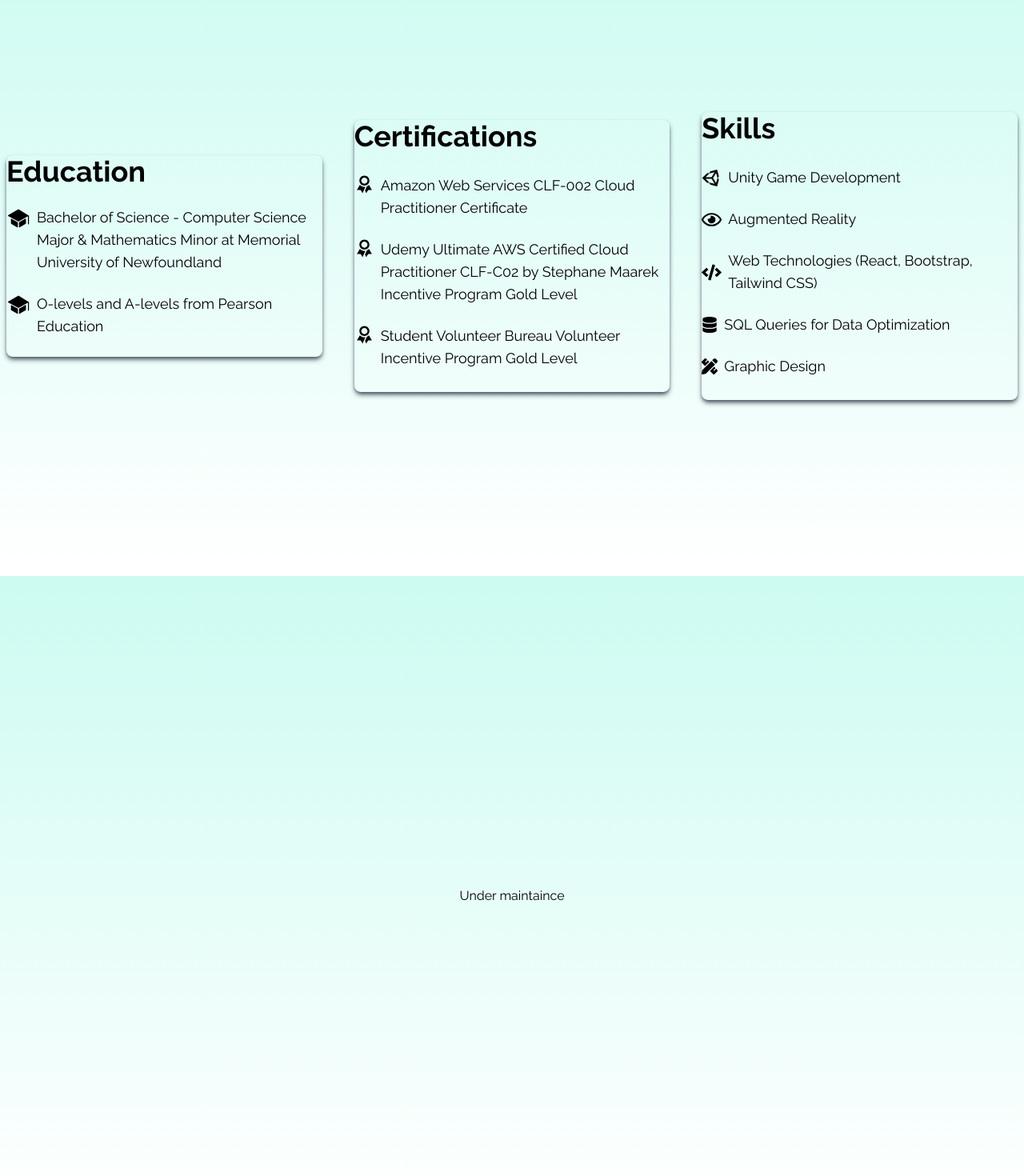
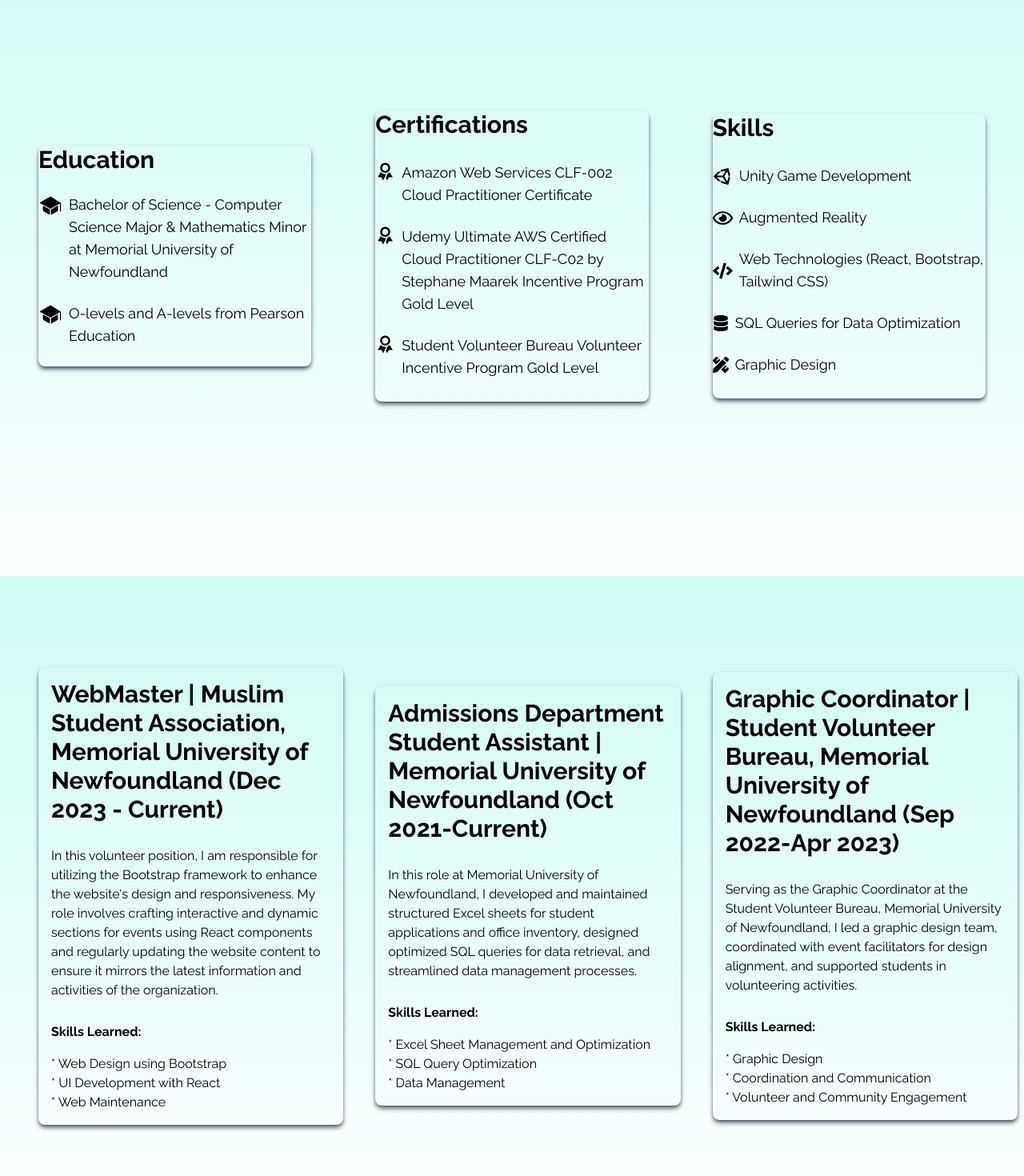
Before and after one commit to Irfanul383/portfolio_website, a React (Create React App) app: page / in a window 1280 px wide. Shown: the part 880-2350 px from the top of the page at 80% size. Built offline with nearby package versions, Linux system fonts and the light colour scheme.

Commit message:
Update some margins for about.jsx and qualification.jsx. Added contents for experience.jsx

```diff
--- a/package.json
+++ b/package.json
@@ -37,6 +37,7 @@
     ]
   },
   "devDependencies": {
+    "@babel/plugin-proposal-private-property-in-object": "^7.21.11",
     "tailwindcss": "^3.4.0"
   }
 }
--- a/src/components/About.jsx
+++ b/src/components/About.jsx
@@ -1,46 +1,82 @@
-import React from 'react';
-import Photo from '../assets/photo.jpg';
-import { IoIosArrowForward, IoLogoLinkedin, IoLogoGithub, IoIosMail, IoIosDocument } from 'react-icons/io';
+import React from "react";
+import Photo from "../assets/photo.jpg";
+import {
+  IoIosArrowForward,
+  IoLogoLinkedin,
+  IoLogoGithub,
+  IoIosMail,
+  IoIosDocument,
+} from "react-icons/io";
 
 const About = () => {
   return (
-		<div name="about" className="h-screen w-full bg-gradient-to-b from-teal-100 to-white">
+    <div
+      name="about"
+      className="h-screen w-full bg-gradient-to-b from-teal-100 to-white"
+    >
       <div className="max-w-screen-lg mx-auto flex flex-col items-center justify-center h-full px4 md:flex-row">
         <div className="flex flex-col justify-center h-full">
           <h2 className="text-3xl sm:text-3xl font-bold">
-						Third year student at Memorial University of Newfoundland with a Computer Science major and
-						Mathematics Minor
+            Third year student at Memorial University of Newfoundland with a
+            Computer Science major and Mathematics Minor
           </h2>
           <p className="text-grey-700 py-4 max-w-md">
-						Skilled in Unity game development, augmented reality, and web technologies (React, Bootstrap,
-						and Tailwind CSS). Experienced in data optimization through SQL queries. Led a graphic design
-						team for the Memorial University Student Volunteer Bureau and currently serving as the WebMaster
-						for the Muslim Student Association. Pursuing AWS Cloud Practitioner certification and actively
-						working on a personal portfolio website, crafted with React and Tailwind CSS, deployed using AWS
-						Amplify. Eager to contribute skills, creativity, and strong work ethic to innovative projects
+            Skilled in Unity game development, augmented reality, and web
+            technologies (React, Bootstrap, and Tailwind CSS). Experienced in
+            data optimization through SQL queries. Led a graphic design team for
+            the Memorial University Student Volunteer Bureau and currently
+            serving as the WebMaster for the Muslim Student Association.
+            Pursuing AWS Cloud Practitioner certification and actively working
+            on a personal portfolio website, crafted with React and Tailwind
+            CSS, deployed using AWS Amplify. Eager to contribute skills,
+            creativity, and strong work ethic to innovative projects
           </p>
           <div className="flex space-x-4">
             {/* LinkedIn */}
-						<a href="https://www.linkedin.com/in/irfanh383/" target="_blank" rel="noopener noreferrer">
-							<IoLogoLinkedin size={30} className="text-black hover:text-teal-600 cursor-pointer" />
+            <a
+              href="https://www.linkedin.com/in/irfanh383/"
+              target="_blank"
+              rel="noopener noreferrer"
+            >
+              <IoLogoLinkedin
+                size={30}
+                className="text-black hover:text-teal-600 cursor-pointer"
+              />
               <span className="text-gray-700 font-bold ml-1"></span>
             </a>
 
             {/* GitHub */}
-						<a href="https://github.com/Irfanul383" target="_blank" rel="noopener noreferrer">
-							<IoLogoGithub size={30} className="text-black hover:text-teal-600 cursor-pointer" />
+            <a
+              href="https://github.com/Irfanul383"
+              target="_blank"
+              rel="noopener noreferrer"
+            >
+              <IoLogoGithub
+                size={30}
+                className="text-black hover:text-teal-600 cursor-pointer"
+              />
               <span className="text-gray-700 font-bold ml-1"></span>
             </a>
 
             {/* Email */}
             <a href="mailto:irfanulhaque900@gmail.com">
-							<IoIosMail size={30} className="text-black hover:text-teal-600 cursor-pointer" />
+              <IoIosMail
+                size={30}
+                className="text-black hover:text-teal-600 cursor-pointer"
+              />
               <span className="text-gray-700 font-bold ml-1"></span>
             </a>
 
             {/* Resume PDF */}
-						<a href="/General format .pdf" target="_blank" rel="noopener noreferrer">
-							<IoIosDocument size={30} className="text-black hover:text-teal-600 cursor-pointer" />
+            <a
+              href="/General format .pdf"
+              target="_blank"
+              rel="noopener noreferrer"
+            >
+              <IoIosDocument
+                size={30}
+                className="text-black hover:text-teal-600 cursor-pointer"
+              />
               <span className="text-gray-700 font-bold ml-1"></span>
             </a>
           </div>
@@ -54,8 +90,12 @@ const About = () => {
           </div>
         </div>
 
-				<div>
-					<img src={Photo} alt="my profile" className="rounded-2xl mx-auto w-1/2 md:w-3/4" />
+        <div className="hidden md:block">
+          <img
+            src={Photo}
+            alt="my profile"
+            className="rounded-2xl mx-auto w-1/2 md:w-3/4"
+          />
         </div>
       </div>
     </div>
--- a/src/components/Experience.jsx
+++ b/src/components/Experience.jsx
@@ -1,14 +1,86 @@
-import React from 'react';
+import React from "react";
 
 const Experience = () => {
-	return (
-		<div name="about" className="h-screen w-full bg-gradient-to-b from-teal-100 to-white">
-			<div className="max-w-screen-lg mx-auto flex flex-col items-center justify-center h-full px4 md:flex-row">
-				{' '}
-				Under maintaince
-			</div>
-		</div>
-	);
+  return (
+    <div
+      name="experience"
+      className="w-full bg-gradient-to-b from-teal-100 to-white md:h-screen mt-5 mb-5 md:mt-0 md:mb-0"
+    >
+      <div className="max-w-screen-2xl mx-auto flex flex-col items-center justify-center h-full px-2 md:flex-row md:space-y-0 space-y-10">
+        {/* Experience Section 1 */}
+        <div className="Experience-section ml-10 shadow-md shadow-gray-600 rounded-lg duration-200 hover:scale-105 md:w-1/3">
+          <h2 className="text-2xl m-4 sm:text-3xl font-bold">
+            WebMaster | Muslim Student Association, Memorial University of
+            Newfoundland (Dec 2023 - Current)
+          </h2>
+          <div className="m-4 text-grey-700 py-3">
+            <p>
+              In this volunteer position, I am responsible for utilizing the
+              Bootstrap framework to enhance the website's design and
+              responsiveness. My role involves crafting interactive and dynamic
+              sections for events using React components and regularly updating
+              the website content to ensure it mirrors the latest information
+              and activities of the organization.
+            </p>
+          </div>
+          <div className="skills-learned">
+            <h3 className="m-4 text-1xl font-bold">Skills Learned:</h3>
+            <ul className="m-4">
+              <li>* Web Design using Bootstrap</li>
+              <li>* UI Development with React</li>
+              <li>* Web Maintenance</li>
+            </ul>
+          </div>
+        </div>
+        {/* Experience Section 2 */}
+        <div className="Experience-section ml-10 shadow-md shadow-gray-600 rounded-lg duration-200 hover:scale-105 md:w-1/3">
+          <h2 className="text-2xl m-4 sm:text-3xl font-bold">
+            Admissions Department Student Assistant | Memorial University of
+            Newfoundland (Oct 2021-Current)
+          </h2>
+          <div className="m-4 text-grey-700 py-3">
+            <p>
+              In this role at Memorial University of Newfoundland, I developed
+              and maintained structured Excel sheets for student applications
+              and office inventory, designed optimized SQL queries for data
+              retrieval, and streamlined data management processes.
+            </p>
+          </div>
+          <div className="skills-learned">
+            <h3 className="m-4 text-1xl font-bold">Skills Learned:</h3>
+            <ul className="m-4">
+              <li>* Excel Sheet Management and Optimization</li>
+              <li>* SQL Query Optimization</li>
+              <li>* Data Management</li>
+            </ul>
+          </div>
+        </div>
+        {/* Experience Section 3 */}
+        <div className="Experience-section ml-10 shadow-md shadow-gray-600 rounded-lg duration-200 hover:scale-105 md:w-1/3">
+          <h2 className="text-2xl m-4 sm:text-3xl font-bold">
+            Graphic Coordinator | Student Volunteer Bureau, Memorial University
+            of Newfoundland (Sep 2022-Apr 2023)
+          </h2>
+          <div className="m-4 text-grey-700 py-3">
+            <p>
+              Serving as the Graphic Coordinator at the Student Volunteer
+              Bureau, Memorial University of Newfoundland, I led a graphic
+              design team, coordinated with event facilitators for design
+              alignment, and supported students in volunteering activities.
+            </p>
+          </div>
+          <div className="skills-learned">
+            <h3 className="m-4 text-1xl font-bold">Skills Learned:</h3>
+            <ul className="m-4">
+              <li>* Graphic Design</li>
+              <li>* Coordination and Communication</li>
+              <li>* Volunteer and Community Engagement</li>
+            </ul>
+          </div>
+        </div>
+      </div>
+    </div>
+  );
 };
 
 export default Experience;
--- a/src/components/Qualifications.jsx
+++ b/src/components/Qualifications.jsx
@@ -12,11 +12,11 @@ const Qualifications = () => {
   return (
     <div
       name="education"
-      className="h-screen w-full bg-gradient-to-b from-teal-100 to-white"
+      className="w-full bg-gradient-to-b from-teal-100 to-white md:h-screen mt-5 mb-5 md:mt-0 md:mb-0"
     >
-      <div className="max-w-screen-2xl mx-auto flex flex-col items-center justify-center h-full px-2 md:flex-row">
-        <div className="Education-section w-1/3 shadow-md shadow-gray-600 rounded-lg duration-200 hover:scale-105">
-          <h2 className="text-3xl sm:text-4xl font-bold">Education</h2>
+      <div className="max-w-screen-2xl mx-auto flex flex-col items-center justify-center h-full px-2 md:flex-row md:space-y-0 space-y-10">
+        <div className="Education-section mx-10 shadow-md shadow-gray-600 rounded-lg duration-200 hover:scale-105 md:w-1/3">
+          <h2 className="text-2xl sm:text-3xl font-bold">Education</h2>
           <div className="text-grey-700 py-3">
             <ul className="Education-list">
               <li className="flex items-top py-3 text-lg">
@@ -37,8 +37,8 @@ const Qualifications = () => {
             </ul>
           </div>
         </div>
-        <div className="Certification-section ml-10 w-1/3 shadow-md shadow-gray-600 rounded-lg duration-200 hover:scale-105">
-          <h2 className="flex flex-row text-3xl sm:text-4xl font-bold">
+        <div className="Certification-section mx-10 shadow-md shadow-gray-600 rounded-lg duration-200 hover:scale-105 md:w-1/3">
+          <h2 className="flex flex-row text-2xl sm:text-3xl font-bold">
             Certifications
           </h2>
           <div className="text-grey-700 py-4">
@@ -72,8 +72,8 @@ const Qualifications = () => {
             </ul>
           </div>
         </div>
-        <div className="skills-section ml-10 w-1/3 shadow-md shadow-gray-600 rounded-lg duration-200 hover:scale-105">
-          <h2 className="text-3xl sm:text-4xl font-bold">Skills</h2>
+        <div className="skills-section shadow-md mx-10 shadow-gray-600 rounded-lg duration-200 hover:scale-105 md:w-1/3">
+          <h2 className="text-2xl sm:text-3xl font-bold">Skills</h2>
           <div className="text-grey-700 py-4">
             <ul className="skills-list">
               <li className="flex items-center py-3 text-lg">
```
Also changed, not shown: 1 other file (tests, documents, lock files or other folders). Lines whose indentation alone changed are shown as unchanged.
